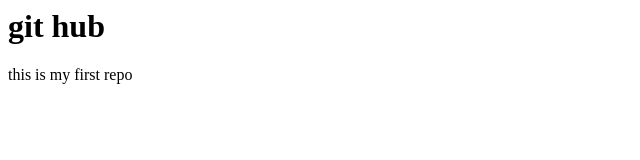
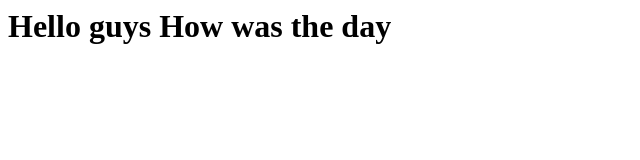
Before and after one commit to shaiknagulmeera282-art/frontend, a plain HTML site: page new_repo/index.html in a window 1280 px wide. Shown: the whole page, without its empty margins (0-640 px from the left). Drawn offline with Linux system fonts and the light colour scheme.

Commit message:
Update index.html

```diff
--- a/new_repo/index.html
+++ b/new_repo/index.html
@@ -5,7 +5,6 @@
     <title>Document</title>
 </head>
 <body>
-    <h1>git hub</h1>
-    <p>this is my first repo</p>
+    <h1>Hello guys How was the day</h1>
 </body>
 </html>
```
